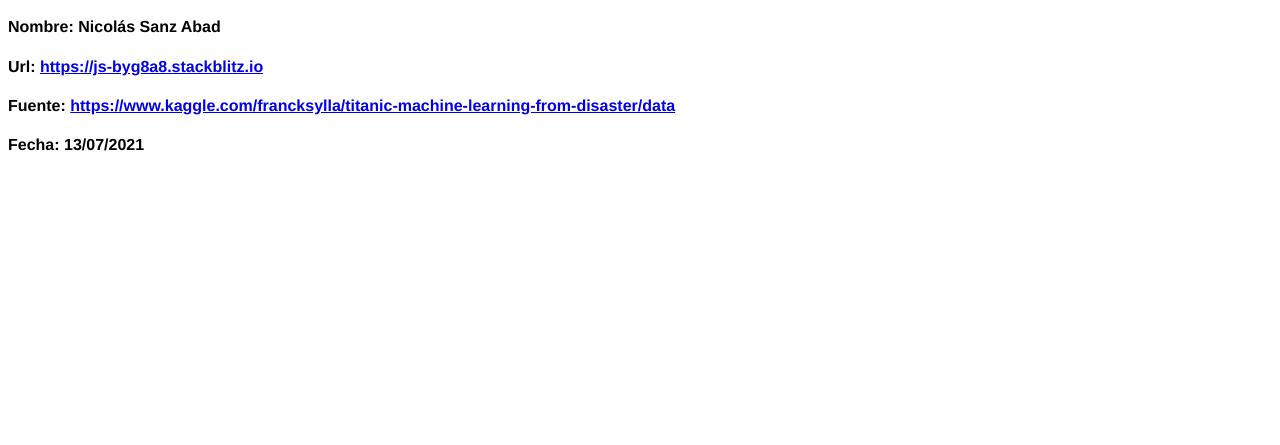
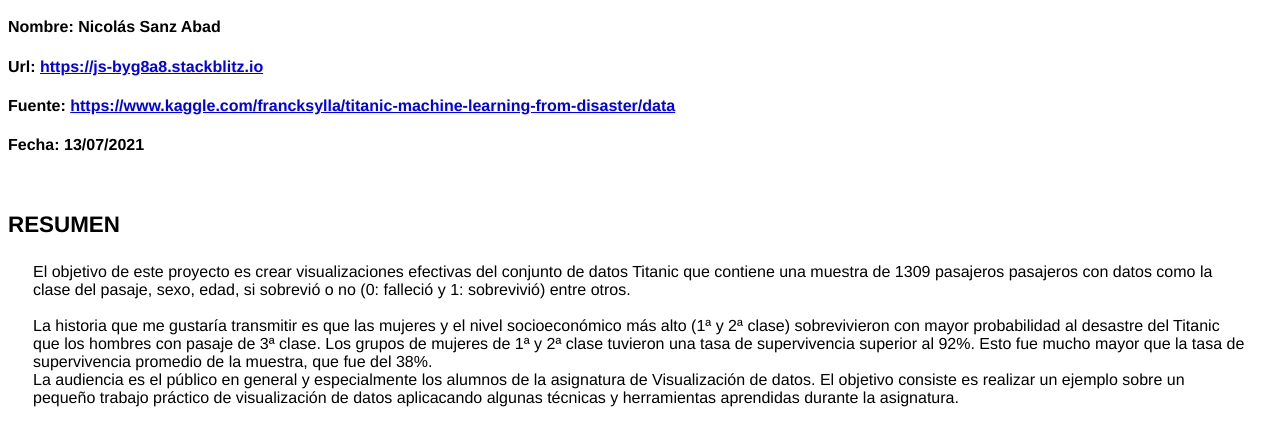
Before and after one commit to nisaab96/07MBIGSeminario, a website: page index.html in a window 1280 px wide. Shown: the part 121-566 px from the top of the page. Drawn offline with nearby package versions, Linux system fonts and the light colour scheme.

Commit message:
1 file modified

```diff
--- a/index.html
+++ b/index.html
@@ -55,3 +55,27 @@
 <h4 class="main-fecha">Fecha: 13/07/2021</h4>
 <br>
 <br>
+
+<!-- add intro text to the page body -->
+<div class="summary">
+<h2 class="text-title">Resumen</h2>
+<div class="text">
+El objetivo de este proyecto es crear visualizaciones efectivas del conjunto de datos Titanic que contiene una muestra de 1309 pasajeros pasajeros con datos como la clase del pasaje, sexo, edad, si sobrevió o no (0: falleció y 1: sobrevivió) entre otros.
+<br>
+<br>
+
+La historia que me gustaría transmitir es que las mujeres y el nivel socioeconómico más alto (1ª y 2ª clase) sobrevivieron con mayor probabilidad al desastre del Titanic que los hombres con pasaje de 3ª clase. Los grupos de mujeres de 1ª y 2ª clase tuvieron una tasa de supervivencia superior al 92%. Esto fue mucho mayor que la tasa de supervivencia promedio de la muestra, que fue del 38%.
+
+<br>
+
+            <div class="metadato  " >
+              La audiencia es el público en general y especialmente los alumnos de la asignatura de Visualización de datos. El objetivo consiste es realizar un ejemplo sobre un pequeño trabajo práctico de visualización de datos aplicacando algunas técnicas y herramientas aprendidas durante la asignatura.
+
+
+            </div>
+
+
+            </br>
+            </br>
+            </br>
+        </div>
```
